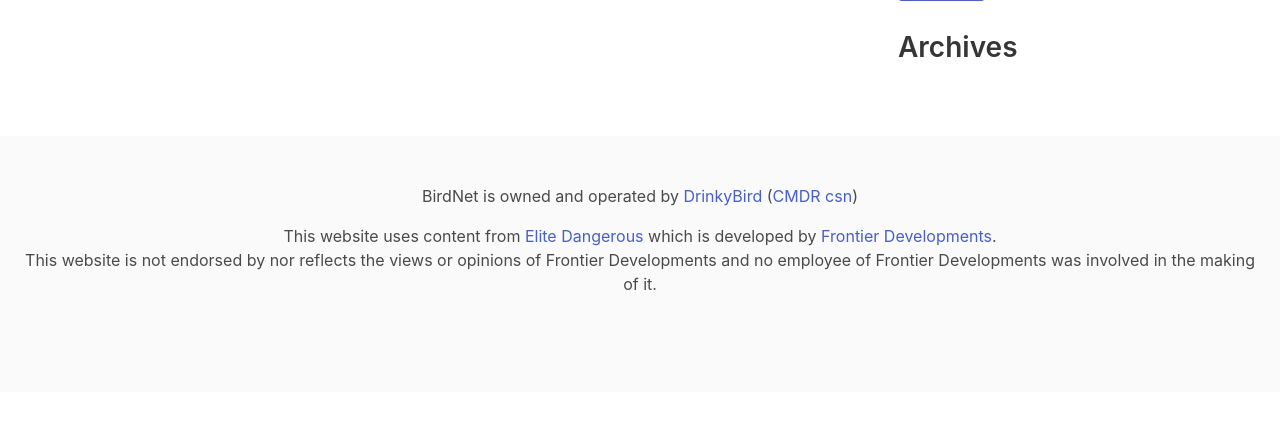
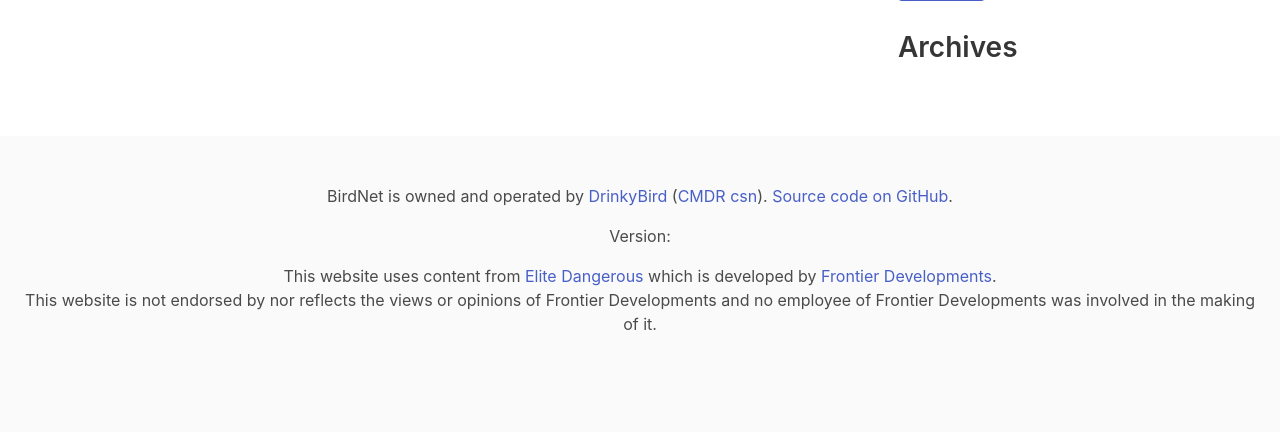
Before and after one commit to DrinkyBird/birdnet, a PHP site: page / in a window 1280 px wide. Shown: the part 441-873 px from the top of the page. Before the commit the page ends 731 px from the top, so only its background shows below. Run offline with PHP 8.4, Linux system fonts and the light colour scheme; data that the repository does not hold is empty; a stand-in replaces the project's code that opens the database connection; some libraries are stand-ins or nearby versions.

Commit message:
Add GitHub link and version to footer

```diff
--- a/templates/main.tpl
+++ b/templates/main.tpl
@@ -57,8 +57,12 @@
         <footer class="footer">
             <div class="content has-text-centered">
 				<p>
-					BirdNet is owned and operated by <a href="https://drinkybird.net">DrinkyBird</a> (<a href="https://inara.cz/cmdr/110994/">CMDR csn</a>)
+					BirdNet is owned and operated by <a href="https://drinkybird.net">DrinkyBird</a> (<a href="https://inara.cz/cmdr/110994/">CMDR csn</a>).
+                    <a href="https://github.com/DrinkyBird/birdnet">Source code on GitHub</a>.
 				</p>
+                <p>
+                    Version: {shell_exec("git log -1 --pretty=format:\"%h %aD\"")}
+                </p>
                 <p>
                     This website uses content from <a href="https://elitedangerous.com">Elite Dangerous</a> which is developed by <a href="https://frontier.co.uk">Frontier Developments</a>. <br />This website is not endorsed by nor reflects the views or opinions of Frontier Developments and no employee of Frontier Developments was involved in the making of it.
                 </p>
```
